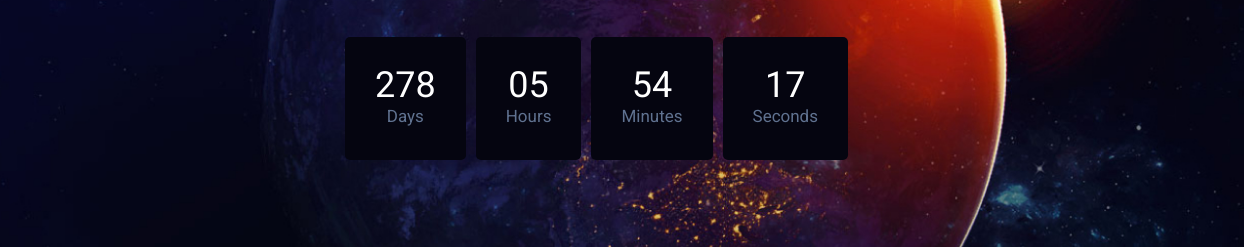
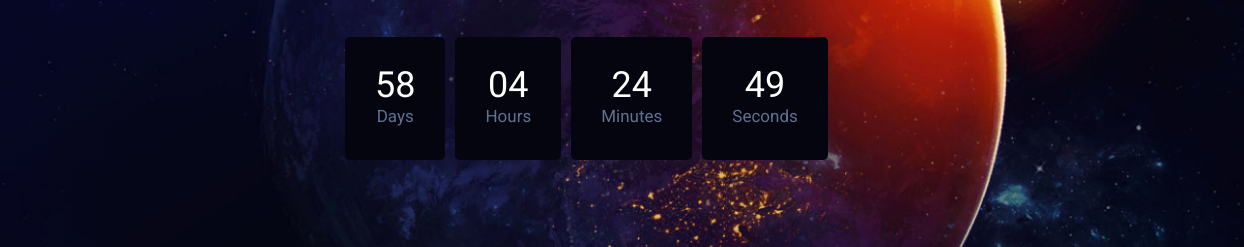
Before and after one commit to antonborod1n/hoverex, a plain HTML site: page index.html in a window 1280 px wide. Shown: the part 452-699 px from the top of the page, 0-1244 px from the left. Drawn offline with Linux system fonts and the light colour scheme.

Commit message:
added timer

```diff
--- a/index.html
+++ b/index.html
@@ -72,20 +72,20 @@
                             Hoverex Cryptocurrency <br>Pre-ICO starts in:
                         </h1>
                         <div class="header__content-box">
-                            <div class="header__content-days header__content-counter">
-                                <span id="d" class="header__content-numb">278</span>
+                            <div class="counter header__content-counter">
+                                <span id="d" class="header__content-numb">0</span>
                                 <span class="header__content-text">Days</span>
                             </div>
-                            <div class="header__content-hours header__content-counter">
-                                <span id="h" class="header__content-numb">05</span>
+                            <div class="counter header__content-counter">
+                                <span id="h" class="header__content-numb">0</span>
                                 <span class="header__content-text">Hours</span>
                             </div>
-                            <div class="header__content-minutes header__content-counter">
-                                <span id="m" class="header__content-numb">54</span>
+                            <div class="counter header__content-counter">
+                                <span id="m" class="header__content-numb">0</span>
                                 <span class="header__content-text">Minutes</span>
                             </div>
-                            <div class="header__content-seconds header__content-counter">
-                                <span id="s" class="header__content-numb">17</span>
+                            <div class="counter header__content-counter">
+                                <span id="s" class="header__content-numb">0</span>
                                 <span class="header__content-text">Seconds</span>
                             </div>
                         </div>
@@ -418,6 +418,8 @@
             </div>
         </footer>
     </main>
+
+    <script src="./js/main.js"></script>
 </body>
 
 </html>
--- a/js/main.js
+++ b/js/main.js
@@ -1 +1,55 @@
 'use strict'; /*- объявляем что будем работать в новом режиме */
+
+const deadline = '2022-06-11';
+
+function getTimeRemaining(endtime) {
+    const t = Date.parse(endtime) - Date.parse(new Date()),
+        days = Math.floor( (t/(1000*60*60*24)) ),
+        seconds = Math.floor( (t/1000) % 60 ),
+        minutes = Math.floor( (t/1000/60) % 60 ),
+        hours = Math.floor( (t/(1000*60*60) % 24) );
+
+    return {
+        'total': t,
+        'days': days,
+        'hours': hours,
+        'minutes': minutes,
+        'seconds': seconds
+    };
+}
+
+function getZero(num){
+    if (num >= 0 && num < 10) {
+        return '0' + num;
+    } else {
+        return num;
+    }
+}
+
+
+function setClock(selector, endtime) {
+
+    const timer = document.querySelector(selector),
+        days = timer.querySelector("#d"),
+        hours = timer.querySelector('#h'),
+        minutes = timer.querySelector('#m'),
+        seconds = timer.querySelector('#s'),
+        timeInterval = setInterval(updateClock, 1000);
+
+    updateClock();
+
+    function updateClock() {
+        const t = getTimeRemaining(endtime);
+
+        days.innerHTML = getZero(t.days);
+        hours.innerHTML = getZero(t.hours);
+        minutes.innerHTML = getZero(t.minutes);
+        seconds.innerHTML = getZero(t.seconds);
+
+        if (t.total <= 0) {
+            clearInterval(timeInterval);
+        }
+    }
+}
+
+setClock('.header__content-box', deadline);
```
